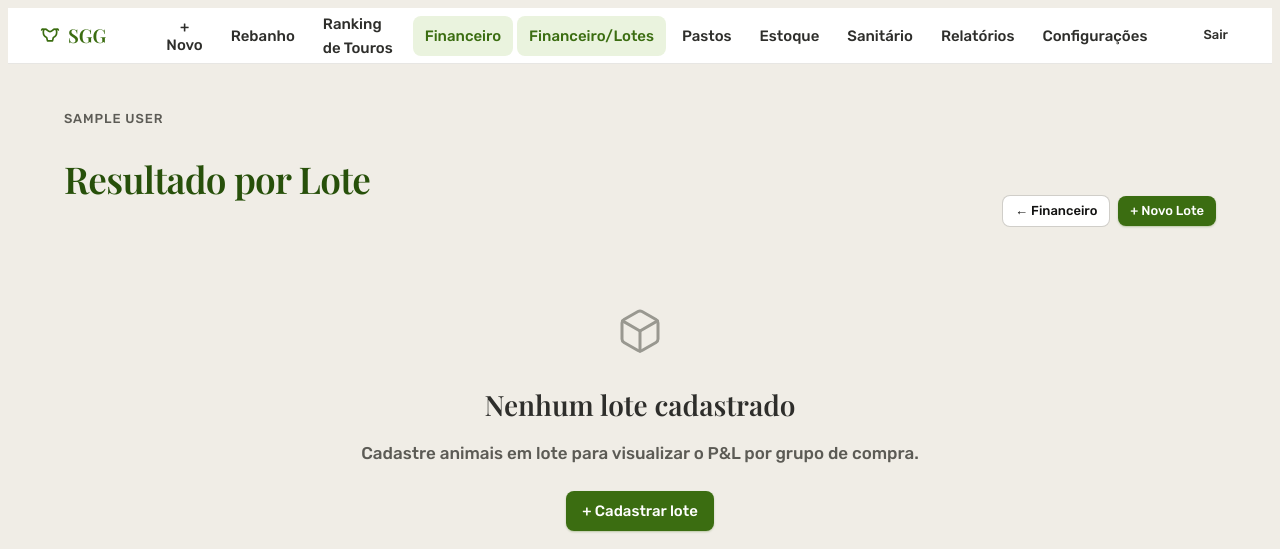
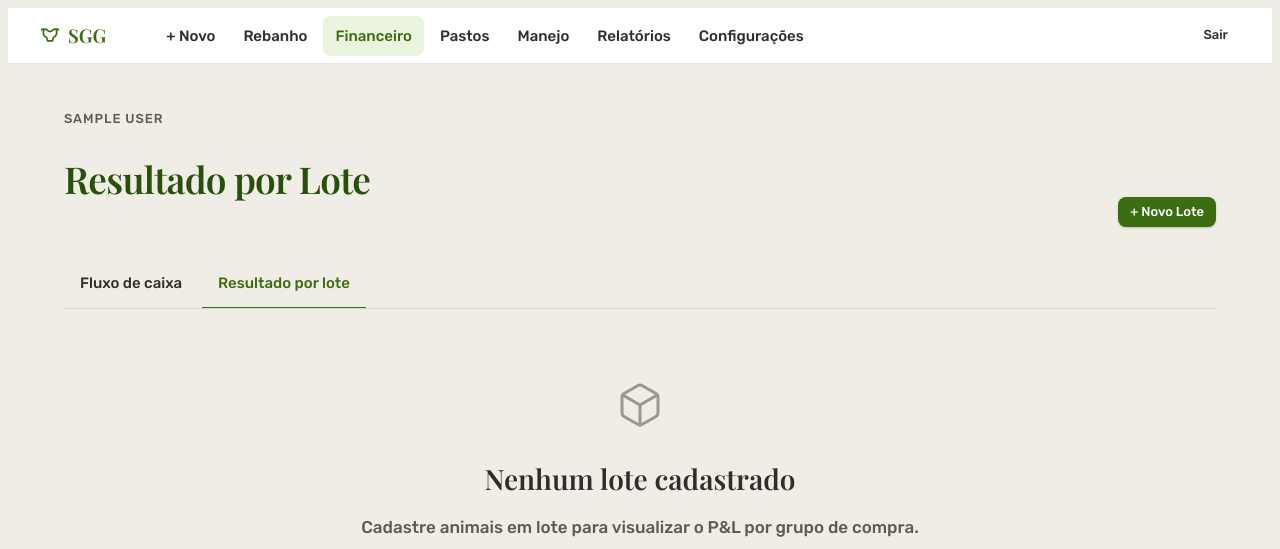
Before and after one commit to Dom1ng0s/sistema_gado, a Flask app: page /financeiro/lotes in a window 1280 px wide. Shown: the top 549 px of the page. Run offline with Flask 3, Linux system fonts and the light colour scheme; the visitor is signed in with stand-in values (Sample User, id 1); data that the repository does not hold is empty; some libraries are stand-ins or nearby versions.

Commit message:
feat: agrupa navbar em sub-navegação por abas — #60
Reduz o topo de 9 para 6 itens, eliminando a quebra de layout em
larguras intermediárias (769-1150px). Itens afins viram abas dentro
da página-mãe via macro tab_nav + componente .tab-nav:

- Financeiro: Fluxo de caixa | Resultado por lote
- Relatórios: Gráficos | Ranking de Touros
- Manejo (Estoque+Sanitário): Estoque | Protocolos

Sem rota, JS ou banco novos. white-space:nowrap no .nav-link como
rede de segurança contra quebra de texto.

Co-Authored-By: Claude Opus 4.8 <noreply@anthropic.com>

```diff
--- a/static/css/design_system.css
+++ b/static/css/design_system.css
@@ -221,6 +221,7 @@ h3 { font-size: var(--text-lg); font-weight: var(--weight-medium); }
   text-decoration: none;
   padding: var(--space-2) var(--space-3);
   border-radius: var(--radius-md);
+  white-space: nowrap;
   transition: color var(--transition-fast), background var(--transition-fast);
 }
 
@@ -281,6 +282,34 @@ h3 { font-size: var(--text-lg); font-weight: var(--weight-medium); }
 .nav-dropdown-item {
   display: block;
   white-space: nowrap;
+}
+
+/* ── Tab nav — sub-navegação dentro de uma página-mãe ───── */
+.tab-nav {
+  display: flex;
+  gap: var(--space-1);
+  border-bottom: 1px solid var(--color-border);
+  margin-bottom: var(--space-6);
+  overflow-x: auto;
+}
+
+.tab-nav-link {
+  font-size: var(--text-sm);
+  font-weight: var(--weight-medium);
+  color: var(--color-ink-secondary);
+  text-decoration: none;
+  padding: var(--space-3) var(--space-4);
+  border-bottom: 2px solid transparent;
+  margin-bottom: -1px;
+  white-space: nowrap;
+  transition: color var(--transition-fast), border-color var(--transition-fast);
+}
+
+.tab-nav-link:hover { color: var(--color-ink); }
+
+.tab-nav-link.active {
+  color: var(--color-primary);
+  border-bottom-color: var(--color-primary);
 }
 
 /* ── Layout ──────────────────────────────────────────────── */
--- a/templates/_macros.html
+++ b/templates/_macros.html
@@ -19,3 +19,14 @@
   {% endif %}
 </div>
 {% endmacro %}
+
+{# Sub-navegação por abas dentro de uma página-mãe.
+   tabs: lista de (label, href, ativo). Ativo definido pelo chamador via request.endpoint. #}
+{% macro tab_nav(tabs) %}
+<nav class="tab-nav" aria-label="Seções">
+  {% for label, href, ativo in tabs %}
+  <a href="{{ href }}" class="tab-nav-link{% if ativo %} active{% endif %}"
+     {% if ativo %}aria-current="page"{% endif %}>{{ label }}</a>
+  {% endfor %}
+</nav>
+{% endmacro %}
--- a/templates/base.html
+++ b/templates/base.html
@@ -42,35 +42,23 @@
       </div>
     </div>
     <a href="{{ url_for('operacional.painel') }}"
-       class="nav-link{% if request.endpoint and request.endpoint.startswith('operacional') %} active{% endif %}">
+       class="nav-link{% if request.endpoint and request.endpoint.startswith('operacional') and request.endpoint != 'operacional.ranking_touros' %} active{% endif %}">
       Rebanho
-    </a>
-    <a href="{{ url_for('operacional.ranking_touros') }}"
-       class="nav-link{% if request.endpoint == 'operacional.ranking_touros' %} active{% endif %}">
-      Ranking de Touros
     </a>
     <a href="{{ url_for('financeiro.financeiro') }}"
        class="nav-link{% if request.endpoint and request.endpoint.startswith('financeiro') %} active{% endif %}">
       Financeiro
-    </a>
-    <a href="{{ url_for('financeiro.resultado_lotes') }}"
-       class="nav-link{% if request.endpoint in ('financeiro.resultado_lotes', 'financeiro.detalhe_lote') %} active{% endif %}">
-      Financeiro/Lotes
     </a>
     <a href="{{ url_for('pastos.listar_pastos') }}"
        class="nav-link{% if request.endpoint and request.endpoint.startswith('pastos') %} active{% endif %}">
       Pastos
     </a>
     <a href="{{ url_for('estoque.lista_estoque') }}"
-       class="nav-link{% if request.endpoint and request.endpoint.startswith('estoque') %} active{% endif %}">
-      Estoque
-    </a>
-    <a href="{{ url_for('sanitario.lista_protocolos') }}"
-       class="nav-link{% if request.endpoint and request.endpoint.startswith('sanitario') %} active{% endif %}">
-      Sanitário
+       class="nav-link{% if request.endpoint and (request.endpoint.startswith('estoque') or request.endpoint.startswith('sanitario')) %} active{% endif %}">
+      Manejo
     </a>
     <a href="{{ url_for('api.graficos_page') }}"
-       class="nav-link{% if request.endpoint == 'api.graficos_page' %} active{% endif %}">
+       class="nav-link{% if request.endpoint == 'api.graficos_page' or request.endpoint == 'operacional.ranking_touros' %} active{% endif %}">
       Relatórios
     </a>
     <a href="{{ url_for('configuracoes.settings') }}"
--- a/templates/detalhe_lote.html
+++ b/templates/detalhe_lote.html
@@ -1,4 +1,5 @@
 {% extends 'base.html' %}
+{% import '_macros.html' as m %}
 {% block title %}Lote {{ lote[1] }}{% endblock %}
 
 {% block content %}
@@ -14,6 +15,11 @@
     <a href="{{ url_for('financeiro.resultado_lotes') }}" class="btn btn-secondary btn-sm">← Todos os lotes</a>
   </div>
 </div>
+
+{{ m.tab_nav([
+  ('Fluxo de caixa', url_for('financeiro.financeiro'), request.endpoint == 'financeiro.financeiro'),
+  ('Resultado por lote', url_for('financeiro.resultado_lotes'), request.endpoint in ('financeiro.resultado_lotes', 'financeiro.detalhe_lote')),
+]) }}
 
 <!-- ── KPIs do lote ───────────────────────────────────────── -->
 {% set pct_vendidos = ((lote[8] / lote[4]) * 100) | round(1) if lote[4] > 0 else 0 %}
--- a/templates/estoque_lista.html
+++ b/templates/estoque_lista.html
@@ -1,4 +1,5 @@
 {% extends 'base.html' %}
+{% import '_macros.html' as m %}
 {% block title %}Estoque Virtual{% endblock %}
 
 {% block extra_css %}
@@ -26,6 +27,11 @@
   </div>
   <a href="{{ url_for('operacional.painel') }}" class="btn btn-ghost btn-sm">← Painel</a>
 </div>
+
+{{ m.tab_nav([
+  ('Estoque', url_for('estoque.lista_estoque'), request.endpoint and request.endpoint.startswith('estoque')),
+  ('Protocolos', url_for('sanitario.lista_protocolos'), request.endpoint and request.endpoint.startswith('sanitario')),
+]) }}
 
 
 <!-- ── Alerta de estoque baixo ─────────────────────── -->
--- a/templates/financeiro.html
+++ b/templates/financeiro.html
@@ -19,13 +19,17 @@
       <svg aria-hidden="true" class="icon icon-sm" viewBox="0 0 24 24"><rect x="3" y="4" width="18" height="18" rx="2" ry="2"/><line x1="16" y1="2" x2="16" y2="6"/><line x1="8" y1="2" x2="8" y2="6"/><line x1="3" y1="10" x2="21" y2="10"/></svg>
       Contas a Pagar
     </a>
-    <a href="{{ url_for('financeiro.resultado_lotes') }}" class="btn btn-secondary btn-sm">P&L por Lote</a>
     <a href="{{ url_for('financeiro.simulador_custo') }}" class="btn btn-primary btn-sm">
       <svg aria-hidden="true" class="icon icon-sm" viewBox="0 0 24 24"><rect x="4" y="2" width="16" height="20" rx="2"/><line x1="8" y1="6" x2="16" y2="6"/><line x1="8" y1="10" x2="16" y2="10"/><line x1="8" y1="14" x2="11" y2="14"/><path d="m15 14 1.5 1.5L19 13M15 19l1.5 1.5L19 17"/></svg>
       Simulador
     </a>
   </div>
 </div>
+
+{{ m.tab_nav([
+  ('Fluxo de caixa', url_for('financeiro.financeiro'), request.endpoint == 'financeiro.financeiro'),
+  ('Resultado por lote', url_for('financeiro.resultado_lotes'), request.endpoint in ('financeiro.resultado_lotes', 'financeiro.detalhe_lote')),
+]) }}
 
 <!-- ── Métricas absolutas ─────────────────────────────── -->
 <div class="grid-metrics">
--- a/templates/graficos.html
+++ b/templates/graficos.html
@@ -1,4 +1,5 @@
 {% extends 'base.html' %}
+{% import '_macros.html' as m %}
 {% block title %}Relatórios — Rebanho{% endblock %}
 
 {% block extra_css %}
@@ -26,6 +27,11 @@
     <a href="{{ url_for('operacional.painel') }}" class="btn btn-secondary btn-sm">← Painel</a>
   </div>
 </div>
+
+{{ m.tab_nav([
+  ('Gráficos', url_for('api.graficos_page'), request.endpoint == 'api.graficos_page'),
+  ('Ranking de Touros', url_for('operacional.ranking_touros'), request.endpoint == 'operacional.ranking_touros'),
+]) }}
 
 <!-- ── Card GMD ───────────────────────────────────────── -->
 <div class="grid-metrics" style="margin-bottom:var(--space-6);">
--- a/templates/ranking_touros.html
+++ b/templates/ranking_touros.html
@@ -1,4 +1,5 @@
 {% extends 'base.html' %}
+{% import '_macros.html' as m %}
 {% block title %}Ranking de Touros{% endblock %}
 
 {% block content %}
@@ -10,6 +11,11 @@
   </div>
   <a href="{{ url_for('operacional.painel') }}" class="btn btn-ghost btn-sm">← Painel</a>
 </div>
+
+{{ m.tab_nav([
+  ('Gráficos', url_for('api.graficos_page'), request.endpoint == 'api.graficos_page'),
+  ('Ranking de Touros', url_for('operacional.ranking_touros'), request.endpoint == 'operacional.ranking_touros'),
+]) }}
 
 <!-- ── Card GMD do rebanho ────────────────────────────── -->
 <div class="grid-metrics" style="margin-bottom:var(--space-6);">
--- a/templates/resultado_lotes.html
+++ b/templates/resultado_lotes.html
@@ -1,4 +1,5 @@
 {% extends 'base.html' %}
+{% import '_macros.html' as m %}
 {% block title %}P&L por Lote{% endblock %}
 
 {% block content %}
@@ -9,10 +10,14 @@
     <h1 class="page-title">Resultado por Lote</h1>
   </div>
   <div style="display:flex; gap:var(--space-2); flex-wrap:wrap; align-items:center;">
-    <a href="{{ url_for('financeiro.financeiro') }}" class="btn btn-secondary btn-sm">← Financeiro</a>
     <a href="{{ url_for('operacional.cadastro_lote') }}" class="btn btn-primary btn-sm">+ Novo Lote</a>
   </div>
 </div>
+
+{{ m.tab_nav([
+  ('Fluxo de caixa', url_for('financeiro.financeiro'), request.endpoint == 'financeiro.financeiro'),
+  ('Resultado por lote', url_for('financeiro.resultado_lotes'), request.endpoint in ('financeiro.resultado_lotes', 'financeiro.detalhe_lote')),
+]) }}
 
 {% if lotes %}
 
--- a/templates/sanitario_lista.html
+++ b/templates/sanitario_lista.html
@@ -1,4 +1,5 @@
 {% extends 'base.html' %}
+{% import '_macros.html' as m %}
 {% block title %}Calendário Sanitário{% endblock %}
 
 {% block content %}
@@ -10,6 +11,11 @@
   </div>
   <a href="{{ url_for('operacional.painel') }}" class="btn btn-ghost btn-sm">← Painel</a>
 </div>
+
+{{ m.tab_nav([
+  ('Estoque', url_for('estoque.lista_estoque'), request.endpoint and request.endpoint.startswith('estoque')),
+  ('Protocolos', url_for('sanitario.lista_protocolos'), request.endpoint and request.endpoint.startswith('sanitario')),
+]) }}
 
 
 <!-- ── Formulário de cadastro ─────────────────────────── -->
```
